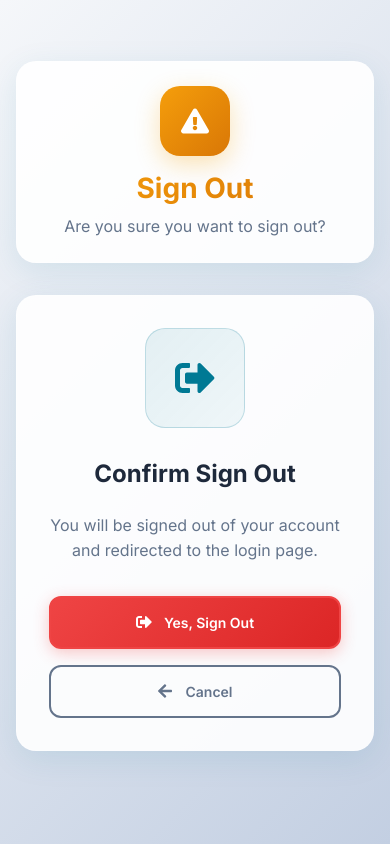
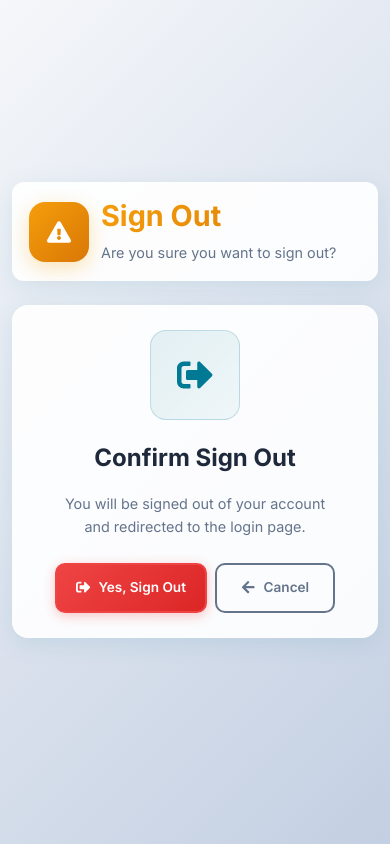
Before and after one commit to madhavavukkum/AranyuPartner, a React (Vite) app: page /logout in a window 390 px wide. Built offline with nearby package versions, Linux system fonts and the light colour scheme; sample sign-in values are in the browser's storage.

Commit message:
mobile v1

```diff
--- a/src/components/Settings/Faqs/Faqs.css
+++ b/src/components/Settings/Faqs/Faqs.css
@@ -34,20 +34,6 @@
   gap: clamp(1rem, 2vw, 1.5rem);
   text-align: center;
   flex-direction: row;
-}
-
-.faqs__header-icon {
-  width: clamp(60px, 8vw, 80px);
-  height: clamp(60px, 8vw, 80px);
-  background: linear-gradient(135deg, #007994, #005f73);
-  border-radius: clamp(12px, 2vw, 20px);
-  display: flex;
-  align-items: center;
-  justify-content: center;
-  color: white;
-  font-size: clamp(1.5rem, 3vw, 2rem);
-  box-shadow: 0 8px 25px rgba(0, 121, 148, 0.3);
-  flex-shrink: 0;
 }
 
 .faqs__header-text {
@@ -248,8 +234,8 @@
     gap: clamp(0.75rem, 2vw, 1rem);
   }
 
-  .faqs__header-icon {
-    margin: 0 auto;
+  .faqs__subtitle {
+    display: none;
   }
 
   .faqs__question {
--- a/src/components/Settings/Faqs/Faqs.jsx
+++ b/src/components/Settings/Faqs/Faqs.jsx
@@ -46,9 +46,6 @@ const Faqs = () => {
         {/* Header */}
         <div className="faqs__header">
           <div className="faqs__header-content">
-            <div className="faqs__header-icon">
-              <FaQuestionCircle />
-            </div>
             <div className="faqs__header-text">
               <h1 className="faqs__title">Frequently Asked Questions</h1>
               <p className="faqs__subtitle">Find answers to common questions about our platform</p>
--- a/src/pages/Logout/Logout.css
+++ b/src/pages/Logout/Logout.css
@@ -5,7 +5,7 @@
   font-family: 'Inter', -apple-system, BlinkMacSystemFont, 'Segoe UI', Roboto, sans-serif;
   background: linear-gradient(135deg, #f5f7fa 0%, #c3cfe2 100%);
   min-height: 100vh;
-  padding: 2rem;
+  padding: 1.5rem;
   display: flex;
   align-items: center;
   justify-content: center;
@@ -18,32 +18,32 @@
 
 /* Header */
 .logout__header {
-  margin-bottom: 2rem;
+  margin-bottom: 1.5rem;
 }
 
 .logout__header-content {
   background: rgba(255, 255, 255, 0.9);
   backdrop-filter: blur(20px);
-  padding: 2rem;
-  border-radius: 20px;
-  box-shadow: 0 8px 32px rgba(0, 121, 148, 0.1);
+  padding: 1.5rem;
+  border-radius: 16px;
+  box-shadow: 0 6px 24px rgba(0, 121, 148, 0.1);
   border: 1px solid rgba(255, 255, 255, 0.2);
   display: flex;
   align-items: center;
-  gap: 1.5rem;
+  gap: 1rem;
 }
 
 .logout__header-icon {
-  width: 80px;
-  height: 80px;
+  width: clamp(70px, 15vw, 75px);
+  height: clamp(70px, 15vw, 75px);
   background: linear-gradient(135deg, #f59e0b, #d97706);
-  border-radius: 20px;
+  border-radius: 16px;
   display: flex;
   align-items: center;
   justify-content: center;
   color: white;
-  font-size: 2rem;
-  box-shadow: 0 8px 25px rgba(245, 158, 11, 0.3);
+  font-size: clamp(1.75rem, 5vw, 1.9rem);
+  box-shadow: 0 6px 20px rgba(245, 158, 11, 0.3);
   flex-shrink: 0;
 }
 
@@ -52,7 +52,7 @@
 }
 
 .logout__title {
-  font-size: 2.5rem;
+  font-size: clamp(2rem, 5vw, 2.25rem);
   font-weight: 700;
   color: #1e293b;
   margin-bottom: 0.5rem;
@@ -63,7 +63,7 @@
 }
 
 .logout__subtitle {
-  font-size: 1.125rem;
+  font-size: clamp(1rem, 3vw, 1.1rem);
   color: #64748b;
   margin: 0;
   font-weight: 400;
@@ -72,35 +72,35 @@
 
 /* Content */
 .logout__content {
-  margin-bottom: 2rem;
+  margin-bottom: 1.5rem;
 }
 
 .logout__card {
   background: rgba(255, 255, 255, 0.9);
   backdrop-filter: blur(20px);
-  border-radius: 20px;
-  box-shadow: 0 8px 32px rgba(0, 121, 148, 0.1);
+  border-radius: 16px;
+  box-shadow: 0 6px 24px rgba(0, 121, 148, 0.1);
   border: 1px solid rgba(255, 255, 255, 0.2);
   overflow: hidden;
 }
 
 .logout__card-body {
-  padding: 3rem;
+  padding: 2.5rem;
   text-align: center;
 }
 
 .logout__icon-wrapper {
-  width: 120px;
-  height: 120px;
+  width: clamp(100px, 20vw, 110px);
+  height: clamp(100px, 20vw, 110px);
   background: linear-gradient(135deg, rgba(0, 121, 148, 0.1), rgba(0, 121, 148, 0.05));
   border: 1px solid rgba(0, 121, 148, 0.2);
-  border-radius: 20px;
+  border-radius: 16px;
   display: flex;
   align-items: center;
   justify-content: center;
-  margin: 0 auto 2rem;
+  margin: 0 auto 1.5rem;
   color: #007994;
-  font-size: 3rem;
+  font-size: clamp(2.5rem, 6vw, 2.75rem);
 }
 
 .logout__icon {
@@ -112,18 +112,18 @@
 }
 
 .logout__heading {
-  font-size: 2rem;
+  font-size: clamp(1.75rem, 4.5vw, 1.9rem);
   font-weight: 700;
   color: #1e293b;
-  margin-bottom: 1.5rem;
+  margin-bottom: 1.25rem;
 }
 
 .logout__description {
-  font-size: 1.125rem;
+  font-size: clamp(1rem, 3vw, 1.05rem);
   color: #64748b;
   line-height: 1.6;
-  margin-bottom: 2rem;
-  max-width: 600px;
+  margin-bottom: 1.5rem;
+  max-width: 90%;
   margin-left: auto;
   margin-right: auto;
 }
@@ -131,23 +131,23 @@
 /* Actions */
 .logout__actions {
   display: flex;
-  gap: 1rem;
+  gap: 0.75rem;
   justify-content: center;
 }
 
 .logout__btn {
   display: flex;
   align-items: center;
-  gap: 0.75rem;
-  padding: 1rem 2rem;
-  border-radius: 12px;
+  gap: 0.5rem;
+  padding: 0.9rem 1.5rem;
+  border-radius: 10px;
   font-weight: 600;
-  font-size: 1rem;
+  font-size: clamp(0.9rem, 2.5vw, 0.95rem);
   border: 2px solid;
   cursor: pointer;
   transition: all 0.3s cubic-bezier(0.4, 0, 0.2, 1);
   background: none;
-  min-width: 160px;
+  min-width: clamp(140px, 30vw, 150px);
   justify-content: center;
 }
 
@@ -155,12 +155,12 @@
   background: linear-gradient(135deg, #ef4444, #dc2626);
   color: white;
   border-color: #ef4444;
-  box-shadow: 0 4px 15px rgba(239, 68, 68, 0.3);
+  box-shadow: 0 3px 12px rgba(239, 68, 68, 0.3);
 }
 
 .logout__btn--primary:hover {
   transform: translateY(-2px);
-  box-shadow: 0 8px 25px rgba(239, 68, 68, 0.4);
+  box-shadow: 0 6px 20px rgba(239, 68, 68, 0.4);
   background: linear-gradient(135deg, #dc2626, #b91c1c);
 }
 
@@ -174,11 +174,11 @@
   background: #64748b;
   color: white;
   transform: translateY(-2px);
-  box-shadow: 0 8px 25px rgba(100, 116, 139, 0.3);
+  box-shadow: 0 6px 20px rgba(100, 116, 139, 0.3);
 }
 
 .logout__btn-icon {
-  font-size: 1rem;
+  font-size: clamp(0.9rem, 2.5vw, 0.95rem);
 }
 
 /* Responsive Design */
@@ -187,63 +187,71 @@
     padding: 1rem;
   }
 
-  .logout__header-content {
-    padding: 1.5rem;
-    flex-direction: column;
-    text-align: center;
-    gap: 1rem;
+  .logout__container {
+    max-width: 100%;
   }
 
-  .logout__header-icon {
-    width: 70px;
-    height: 70px;
-    font-size: 1.75rem;
-  }
-
-  .logout__title {
-    font-size: 2rem;
-  }
-
-  .logout__subtitle {
-    font-size: 1rem;
+  .logout__header-content {
+    padding: 1.25rem;
+    border-radius: 14px;
   }
 
   .logout__card-body {
     padding: 2rem;
   }
 
-  .logout__icon-wrapper {
-    width: 100px;
-    height: 100px;
-    font-size: 2.5rem;
-  }
-
-  .logout__heading {
-    font-size: 1.75rem;
-  }
-
-  .logout__description {
-    font-size: 1rem;
-  }
-
   .logout__actions {
-    flex-direction: column;
+    gap: 0.5rem;
   }
 }
 
 @media (max-width: 480px) {
+  .logout {
+    padding: 0.75rem;
+  }
+
+  .logout__header-content {
+    padding: 1rem;
+    gap: 0.75rem;
+    border-radius: 12px;
+  }
+
+  .logout__header-icon {
+    width: clamp(60px, 15vw, 65px);
+    height: clamp(60px, 15vw, 65px);
+    font-size: clamp(1.5rem, 4vw, 1.6rem);
+  }
+
   .logout__title {
-    font-size: 1.75rem;
+    font-size: clamp(1.8rem, 4.5vw, 2rem);
+  }
+
+  .logout__subtitle {
+    font-size: clamp(0.9rem, 2.5vw, 0.95rem);
+  }
+
+  .logout__card-body {
+    padding: 1.5rem;
+  }
+
+  .logout__icon-wrapper {
+    width: clamp(90px, 20vw, 100px);
+    height: clamp(90px, 20vw, 100px);
+    font-size: clamp(2.25rem, 5.5vw, 2.5rem);
   }
 
   .logout__heading {
-    font-size: 1.5rem;
+    font-size: clamp(1.5rem, 4vw, 1.6rem);
+  }
+
+  .logout__description {
+    font-size: clamp(0.9rem, 2.5vw, 0.95rem);
   }
 
   .logout__btn {
-    padding: 0.875rem 1.5rem;
-    font-size: 0.875rem;
-    min-width: 140px;
+    padding: 0.8rem 1.2rem;
+    font-size: clamp(0.85rem, 2.2vw, 0.9rem);
+    min-width: clamp(120px, 28vw, 130px);
   }
 }
 
@@ -251,7 +259,7 @@
 @keyframes fadeInUp {
   from {
     opacity: 0;
-    transform: translateY(30px);
+    transform: translateY(20px);
   }
   to {
     opacity: 1;
@@ -261,13 +269,13 @@
 
 .logout__header,
 .logout__content {
-  animation: fadeInUp 0.6s ease forwards;
+  animation: fadeInUp 0.5s ease forwards;
 }
 
 .logout__header {
-  animation-delay: 0.1s;
+  animation-delay: 0.05s;
 }
 
 .logout__content {
-  animation-delay: 0.2s;
+  animation-delay: 0.1s;
 }
```
